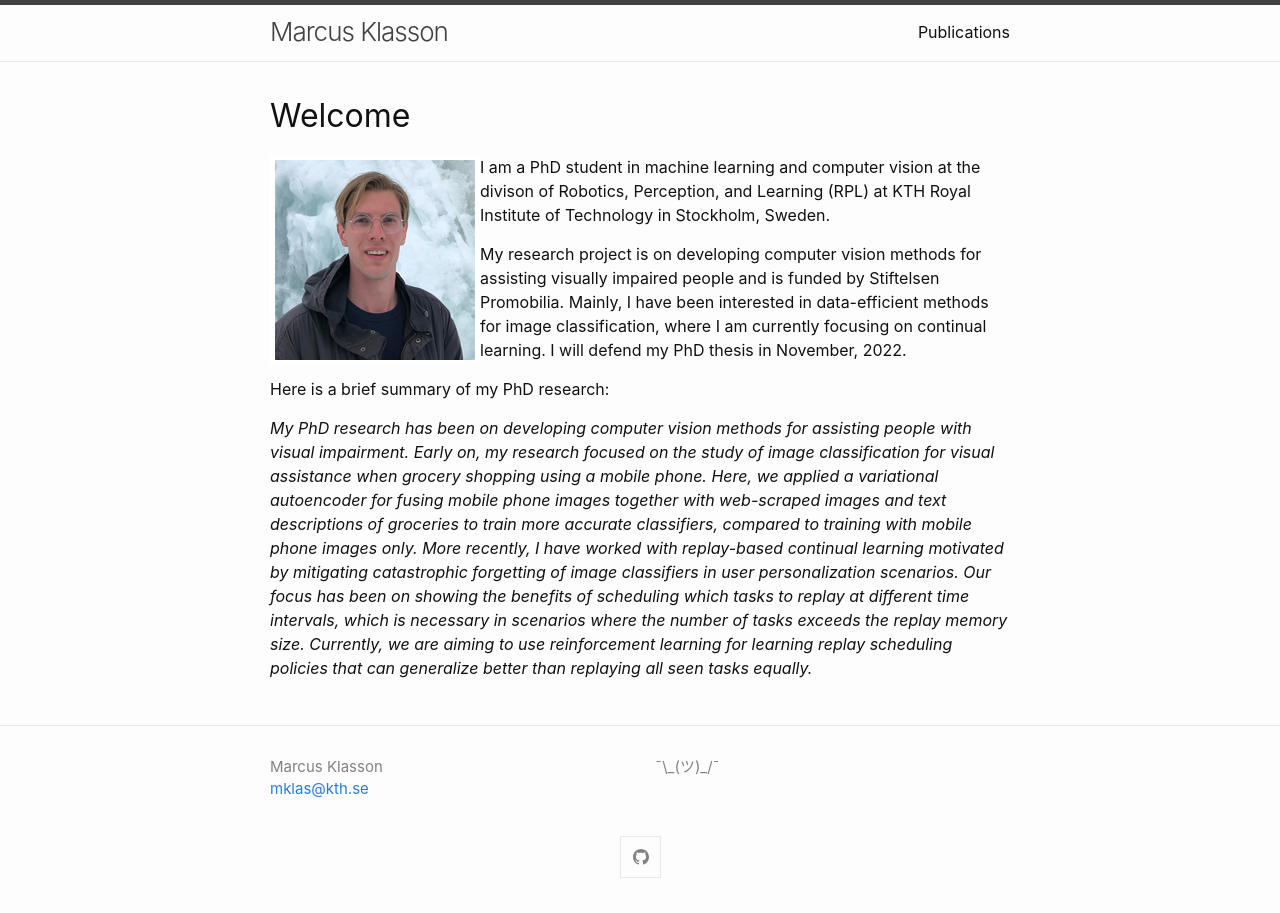
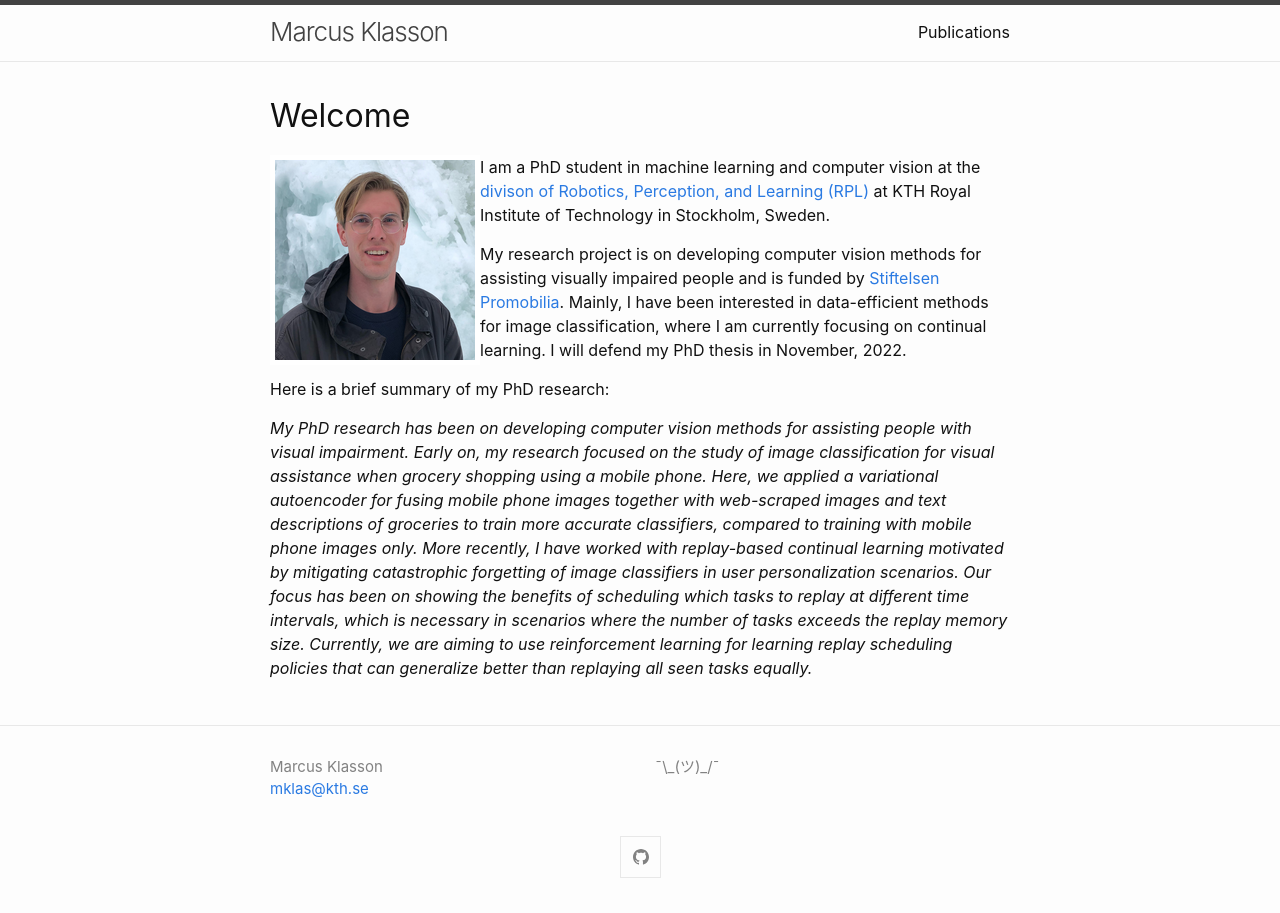
Before and after one commit to marcusklasson/marcusklasson.github.io, a Jekyll site: the page built from index.md, in a window 1280 px wide. Built offline with Jekyll 4.4.1, drawn with Linux system fonts in a browser that asks for light colours; part of the change alters nothing that is shown.

```diff
--- a/index.md
+++ b/index.md
@@ -11,9 +11,10 @@ title: Welcome
 
 <!-- ![portrait](images/mklas.png "yoguapo") -->
 <img style="float: left; border: 5px solid white" width="200" src="images/mklas.png" alt="yoguapo">
-I am a PhD student in machine learning and computer vision at the divison of Robotics, Perception, and Learning (RPL) at KTH Royal Institute of Technology in Stockholm, Sweden.
+I am a PhD student in machine learning and computer vision at the [divison of Robotics, Perception, and Learning (RPL)](https://www.kth.se/is/rpl/)
+at KTH Royal Institute of Technology in Stockholm, Sweden.
 
-My research project is on developing computer vision methods for assisting visually impaired people and is funded by Stiftelsen Promobilia.
+My research project is on developing computer vision methods for assisting visually impaired people and is funded by [Stiftelsen Promobilia](https://www.promobilia.se/).
 Mainly, I have been interested in data-efficient methods for image classification, where I am currently focusing on continual learning.
 I will defend my PhD thesis in November, 2022.
 
```
